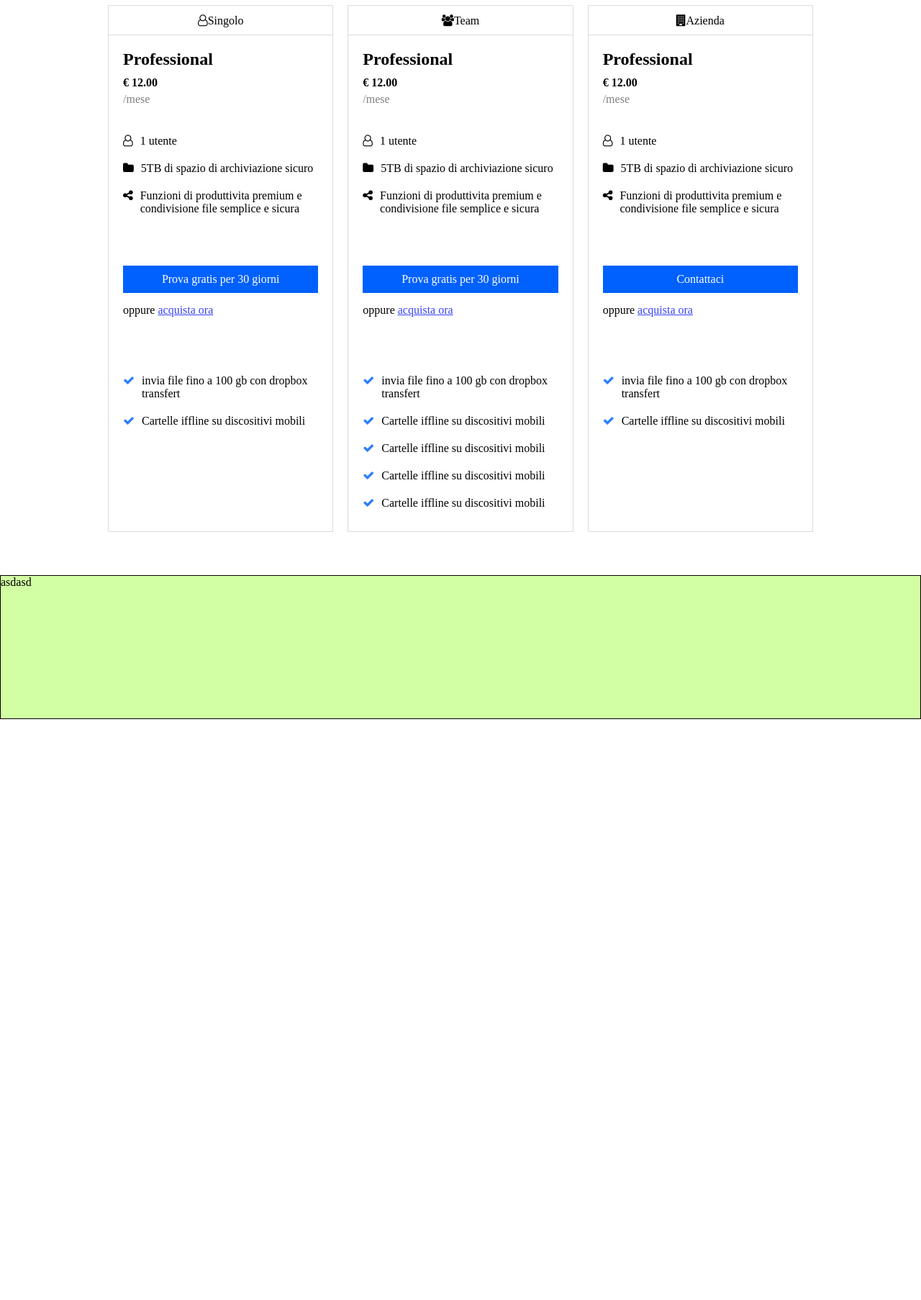
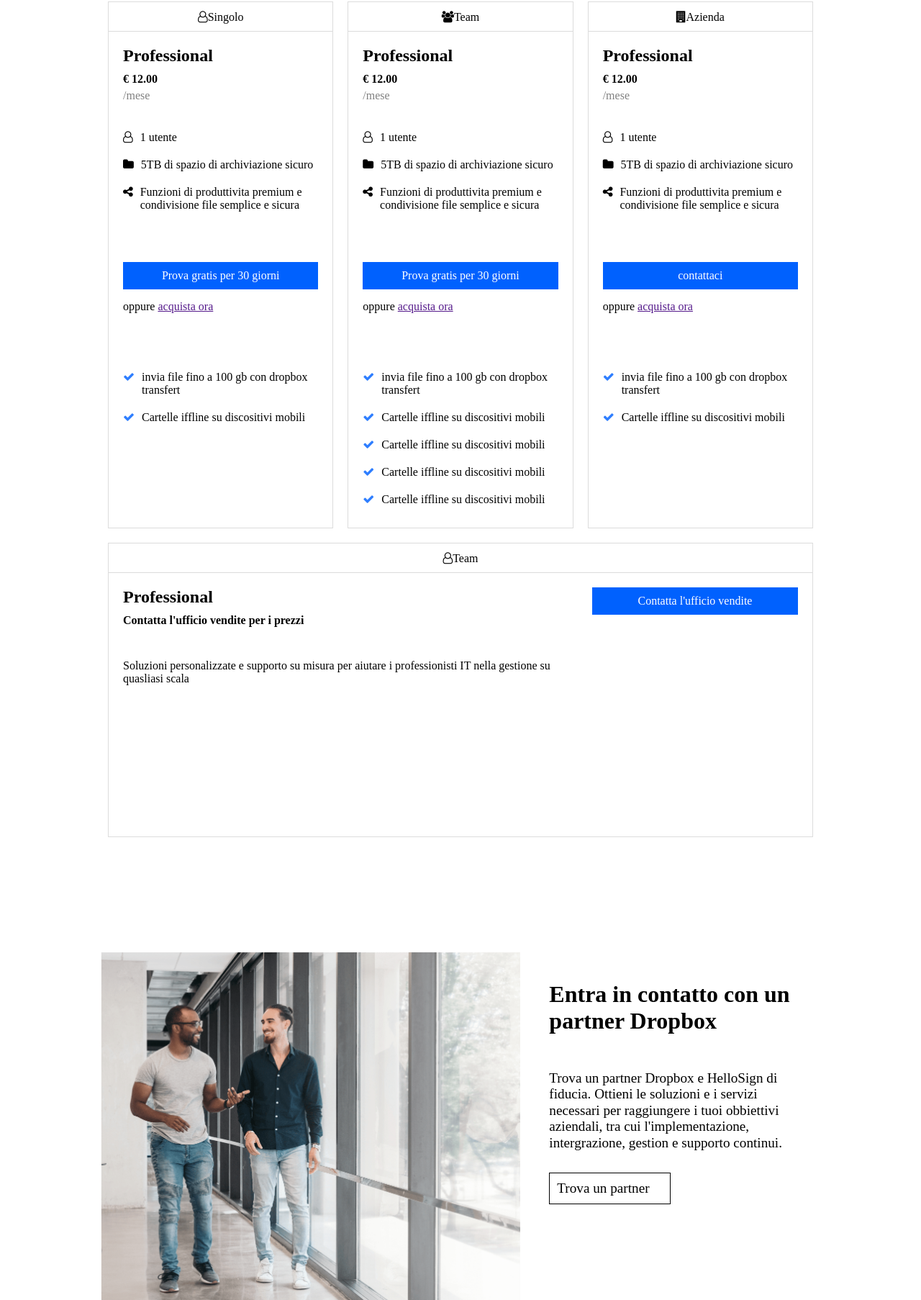
Before and after one commit to RiccardoDelrio/htmlcss-dropbox, a plain HTML site: page index.html in a window 1280 px wide. Shown: the part 994-2800 px from the top of the page at 72% size. Before the commit the page ends 1993 px from the top, so only its background shows below. Drawn offline with Linux system fonts and the light colour scheme.

Commit message:
added new line, with image and description next to it

```diff
--- a/assets/css/library.css
+++ b/assets/css/library.css
@@ -73,3 +73,7 @@
     max-width: 1000px;
     margin: auto;
 }
+
+.w100 {
+    width: 100%;
+}
--- a/assets/css/style.css
+++ b/assets/css/style.css
@@ -90,21 +90,19 @@
     --drop-primary: #b4d0e6;
 }
 
-a {
-    text-decoration: none;
-    color: black;
 
-}
 
 .btn-style {
     display: flex;
     background-color: var(--drop-btn);
-    align-content: center;
+    align-items: center;
     padding: 3px 15px;
     justify-content: center;
+    max-height: 40px;
 
     a {
         color: white;
+        text-decoration: none;
     }
 
     &:hover {
@@ -128,11 +126,31 @@ nav {
     align-content: center;
     align-items: center;
     gap: 40px;
-    padding: 20px;
     font-size: 1.1rem;
 
+    ul {
+        li {
+            padding: 20px;
+            border-bottom: 1px solid transparent;
+
+            &:hover {
+                border-bottom: 1px solid black;
+            }
+        }
+    }
+
+    .btn-style {
+        margin: auto;
+    }
+
+    a:not(.btn-style) {
+        text-decoration: none;
+        color: black;
+
+    }
 
 }
+
 
 /* startmain */
 main {}
@@ -209,6 +227,7 @@ main {}
     gap: 40px;
 
 
+
     h1 {
         font-size: 3rem;
     }
@@ -217,7 +236,7 @@ main {}
 .row {
     display: flex;
     width: 100%;
-    margin-bottom: 50px;
+    margin-bottom: 150px;
     flex-wrap: wrap;
 
 
@@ -277,17 +296,25 @@ main {}
         color: gray
     }
 
-    .advantages {
-        flex-direction: column;
-        gap: 15px;
-        margin-bottom: 30px;
+}
 
-        a {
-            text-decoration: underline;
-            color: #3845f6;
-        }
-    }
+.advantages {
+
+    flex-direction: column;
+    gap: 15px;
+    margin-bottom: 30px;
+    align-content: center;
+    width: 100%;
+
+
 }
+
+.none {
+
+    text-decoration: underline;
+}
+
+
 
 .sub-down {
     padding: 20px;
@@ -305,3 +332,34 @@ main {}
         }
     }
 }
+
+.left-side-card {
+    padding: 40px 40px;
+    flex-direction: column;
+    gap: 30px;
+
+
+    h3 {
+        font-size: 2rem;
+    }
+
+    p {
+        margin-top: 20px;
+        font-size: 1.2rem;
+        line-height: 1.4rem;
+    }
+
+    a {
+        text-decoration: none;
+        color: black;
+        font-size: 1.2rem;
+        border: 1px solid black;
+        padding: 10px;
+
+        &:hover {
+            background-color: black;
+            color: white
+        }
+    }
+
+}
--- a/index.html
+++ b/index.html
@@ -17,27 +17,43 @@
         <nav class="dflex ">
             <section class="header-section dflex">
                 <img src="./assets/img/logo-small.png" alt="logo dropbox">
+                <ul class="dflex">
+                    <li>
+                        <a href="">Perchè Dropbox</a>
+                    </li>
+                    <li>
+                        <a href="">Funzioni</a>
+                    </li>
+                    <li>
+                        <a href="">Piani e Prezzi</a>
+                    </li>
+                </ul>
 
-                <a href="">Perchè Dropbox</a>
-                <a href="">Funzioni</a>
-                <a href="">Piani e Prezzi</a>
 
 
             </section>
             <section class="header-section dflex">
+                <ul class="dflex">
+                    <li>
+                        <a href="">Supporto</a>
+                    </li>
+                    <li>
+                        <a href="">Contatta l'ufficio vendite</a>
+                    </li>
+                    <li>
+                        <a href="">Supporto</a>
+                    </li>
+                    </>
 
-                <a href="">Supporto</a>
-                <a href="">Contatta l'ufficio vendite</a>
-                <a href="">Accedi</a>
-                <div class="btn-style">
-                    <a href="">Inizia</a>
-                </div>
+                    <div class="btn-style">
+                        <a href="">Inizia</a>
+                    </div>
 
 
 
 
-                </span>
-                </div>
+                    </span>
+                    </div>
         </nav>
 
     </header>
@@ -116,7 +132,9 @@
                             </section>
 
                             <div class="dflex advantages">
-                                <div class="btn-style">Prova gratis per 30 giorni</div>
+                                <div class="btn-style">
+                                    <a href="">Prova gratis per 30 giorni</a>
+                                </div>
                                 <span>oppure <a href="">acquista ora </a> </span>
                             </div>
 
@@ -170,7 +188,10 @@
                             </section>
 
                             <div class="dflex advantages">
-                                <div class="btn-style">Prova gratis per 30 giorni</div>
+                                <div class="btn-style">
+                                    <a href="">Prova gratis per 30 giorni</a>
+                                </div>
+
                                 <span>oppure <a href="">acquista ora </a> </span>
                             </div>
 
@@ -236,7 +257,9 @@
                             </section>
 
                             <div class="dflex advantages">
-                                <div class="btn-style">Contattaci</div>
+                                <div class="btn-style">
+                                    <a class="none" href="">contattaci</a>
+                                </div>
                                 <span>oppure <a href="">acquista ora </a> </span>
                             </div>
 
@@ -259,8 +282,62 @@
 
 
                 </div>
+                <div class="subscriptions  col12 ">
+                    <div class="card-container">
+                        <div class="user">
+                            <i class="fa fa-user-o">Team</i>
+                        </div>
+                        <div class="row dflex">
+                            <div class="sub col8">
+                                <section>
+                                    <div class="sub-type">Professional</div>
+                                    <div class="price">Contatta l'ufficio vendite per i prezzi</div>
+
+                                </section>
+                                <section class="dflex advantages ">
+                                    <ul>
+
+                                        <li class="dflex gap10">
+
+                                            <span>Soluzioni personalizzate e supporto su misura per aiutare i
+                                                professionisti
+                                                IT nella gestione su quasliasi scala
+                                            </span>
+                                        </li>
+                                    </ul>
+                                </section>
+                            </div>
+                            <div class="sub dflex  col4">
+
+                                <div class="btn-style">
+                                    <a href="">Contatta l'ufficio vendite</a>
+                                </div>
+
+                            </div>
+
+                        </div>
+
+                    </div>
+                </div>
+
+            </div>
+            <div class="row max-w1000 ">
+                <div class="col7">
+                    <img class="w100 " src="./assets/img/partner.png" alt="">
+                </div>
+                <div class="col5">
+                    <div class="left-side-card dflex">
+                        <h3>Entra in contatto con un partner Dropbox</h3>
+                        <div>
+                            <p>Trova un partner Dropbox e HelloSign di fiducia. Ottieni le soluzioni e i servizi
+                                necessari per raggiungere i tuoi obbiettivi aziendali, tra cui l'implementazione,
+                                intergrazione, gestion e supporto continui.</p>
 
 
+                        </div>
+                        <a class="col6" href=""> Trova un partner</a>
+                    </div>
+                </div>
             </div>
         </section>
     </main>
```
